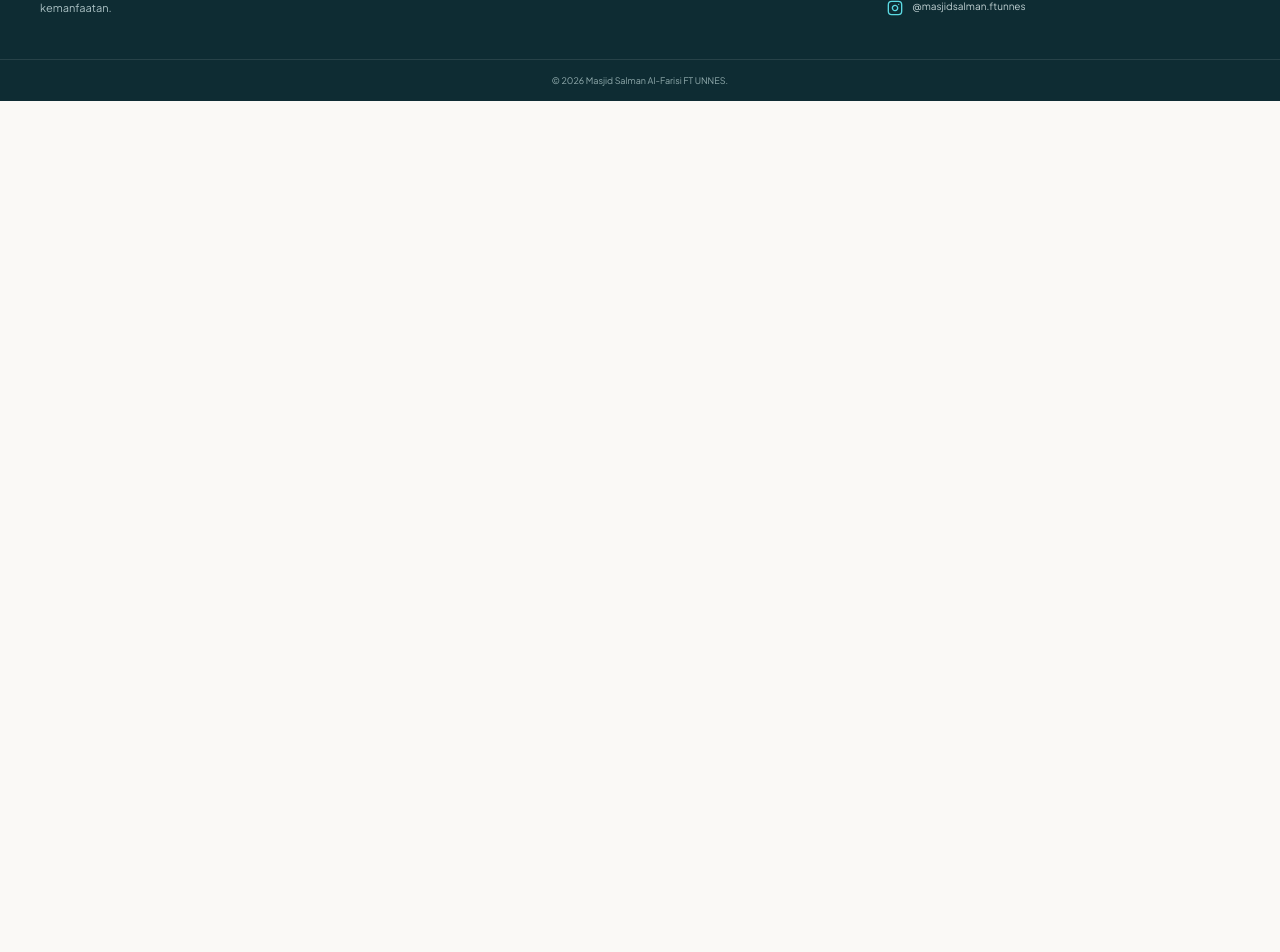
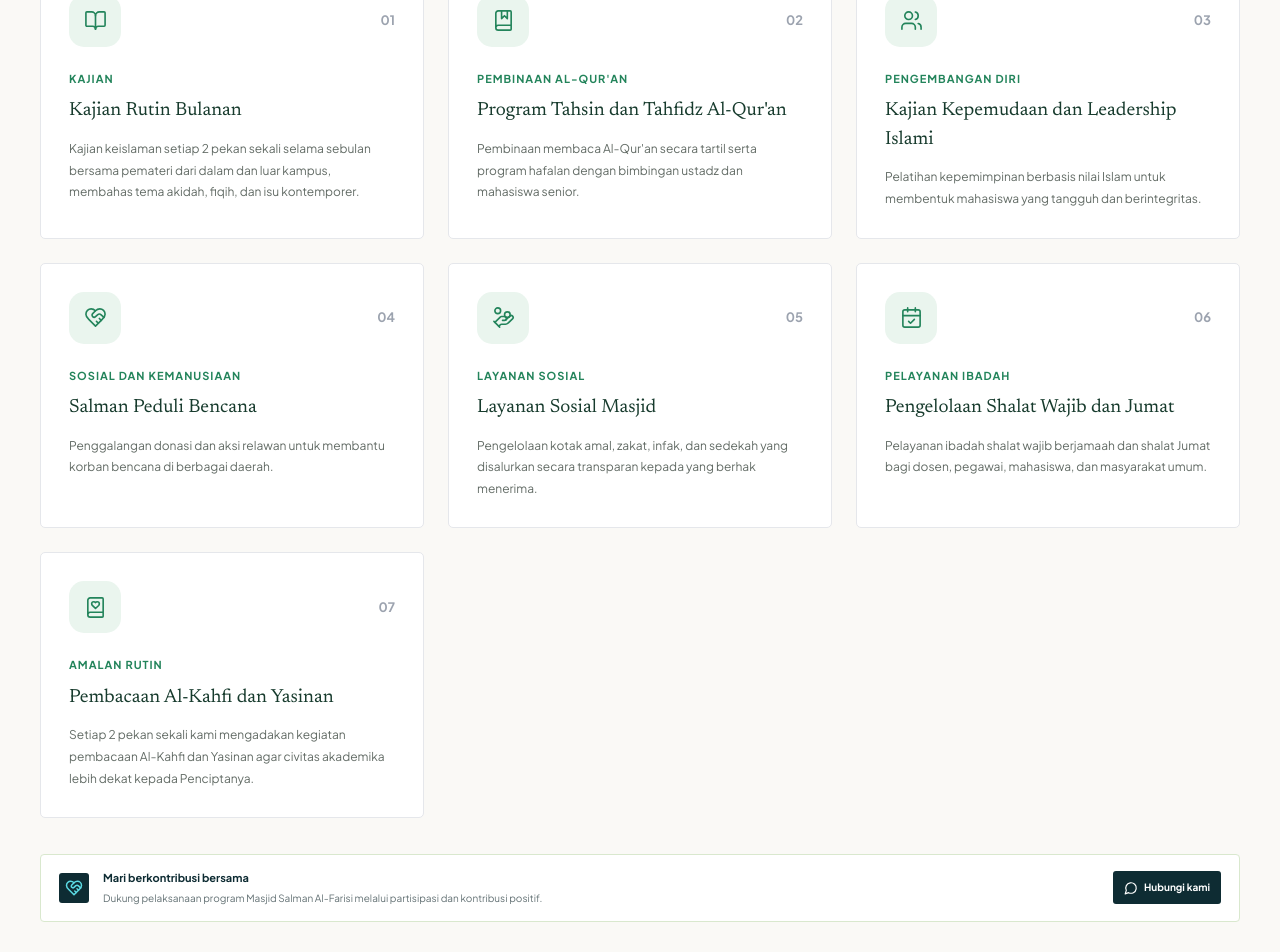
Before and after one commit to GinkoKy/masjid-salman-al-farisi, a React (Vite) app: page /program in a window 1280 px wide. Shown: the part 580-1532 px from the top of the page. Before the commit the page ends 800 px from the top, so only its background shows below. Built offline with nearby package versions, Linux system fonts and the light colour scheme.

Commit message:
Add program kerja page

```diff
--- a/src/App.jsx
+++ b/src/App.jsx
@@ -1,14 +1,16 @@
-import { Navigate, Route, Routes } from 'react-router-dom'
-import MainLayout from './layouts/MainLayout'
-import Beranda from './pages/Beranda'
-import TentangKami from './pages/TentangKami'
-import StrukturOrganisasi from './pages/StrukturOrganisasi'
-import Kegiatan from './pages/Kegiatan'
-import Agenda from './pages/Agenda'
+import { Navigate, Route, Routes } from "react-router-dom";
+import MainLayout from "./layouts/MainLayout";
+import Beranda from "./pages/Beranda";
+import TentangKami from "./pages/TentangKami";
+import StrukturOrganisasi from "./pages/StrukturOrganisasi";
+import Kegiatan from "./pages/Kegiatan";
+import Agenda from "./pages/Agenda";
 import { agendaPageData } from "./data/agenda";
-import Donasi from './pages/Donasi'
-import TidakDitemukan from './pages/TidakDitemukan'
-import { images } from './data/site'
+import Donasi from "./pages/Donasi";
+import TidakDitemukan from "./pages/TidakDitemukan";
+import { images } from "./data/site";
+import Program from "./pages/Program";
+import { programPageData } from "./data/program";
 
 export default function App() {
   return (
@@ -19,10 +21,11 @@ export default function App() {
         <Route path="/struktur-organisasi" element={<StrukturOrganisasi />} />
         <Route path="/kegiatan" element={<Kegiatan />} />
         <Route path="/agenda" element={<Agenda {...agendaPageData} />} />
+        <Route path="/program" element={<Program {...programPageData} />} />
         <Route path="/donasi" element={<Donasi />} />
         <Route path="/beranda" element={<Navigate to="/" replace />} />
         <Route path="*" element={<TidakDitemukan />} />
       </Route>
     </Routes>
-  )
+  );
 }
--- /dev/null
+++ b/src/components/ProgramCards.jsx
@@ -0,0 +1,52 @@
+
+import {
+  BookOpen,
+  BookMarked,
+  Users,
+  HeartHandshake,
+  HandCoins,
+  CalendarCheck,
+  BookHeart,
+} from "lucide-react";
+
+const programIcons = [
+  BookOpen,
+  BookMarked,
+  Users,
+  HeartHandshake,
+  HandCoins,
+  CalendarCheck,
+  BookHeart,
+];
+
+export default function ProgramCards({ programs = [] }) {
+  return (
+    <div className="program-grid">
+      {programs.map((program, index) => {
+        const Icon = programIcons[index % programIcons.length];
+
+        return (
+          <article className="program-card" key={program.id}>
+            <div className="program-card-top">
+              <span className="program-icon">
+                <Icon size={23} strokeWidth={1.7} />
+              </span>
+
+              <span className="program-number">
+                {String(program.id).padStart(2, "0")}
+              </span>
+            </div>
+
+            <span className="program-category">
+              {program.category}
+            </span>
+
+            <h3>{program.title}</h3>
+
+            <p>{program.description}</p>
+          </article>
+        );
+      })}
+    </div>
+  );
+}
--- /dev/null
+++ b/src/data/program.js
@@ -0,0 +1,76 @@
+
+export const programPageData = {
+  hero: {
+    eyebrow: "PROGRAM KERJA & PENGABDIAN",
+    title: "Program Kerja",
+    description:
+      "Berbagai program Masjid Salman Al-Farisi FT UNNES untuk membina keislaman, mengembangkan potensi mahasiswa, dan menumbuhkan kepedulian sosial.",
+  },
+
+  section: {
+    eyebrow: "PROGRAM UNGGULAN",
+    title: "Program Kerja Masjid Salman Al-Farisi",
+    description:
+      "Program ibadah, pembinaan, kepemimpinan, dan pelayanan sosial untuk civitas akademika serta masyarakat.",
+  },
+
+  programs: [
+    {
+      id: 1,
+      category: "Kajian",
+      title: "Kajian Rutin Bulanan",
+      description:
+        "Kajian keislaman setiap 2 pekan sekali selama sebulan bersama pemateri dari dalam dan luar kampus, membahas tema akidah, fiqih, dan isu kontemporer.",
+    },
+    {
+      id: 2,
+      category: "Pembinaan Al-Qur'an",
+      title: "Program Tahsin dan Tahfidz Al-Qur'an",
+      description:
+        "Pembinaan membaca Al-Qur'an secara tartil serta program hafalan dengan bimbingan ustadz dan mahasiswa senior.",
+    },
+    {
+      id: 3,
+      category: "Pengembangan Diri",
+      title: "Kajian Kepemudaan dan Leadership Islami",
+      description:
+        "Pelatihan kepemimpinan berbasis nilai Islam untuk membentuk mahasiswa yang tangguh dan berintegritas.",
+    },
+    {
+      id: 4,
+      category: "Sosial dan Kemanusiaan",
+      title: "Salman Peduli Bencana",
+      description:
+        "Penggalangan donasi dan aksi relawan untuk membantu korban bencana di berbagai daerah.",
+    },
+    {
+      id: 5,
+      category: "Layanan Sosial",
+      title: "Layanan Sosial Masjid",
+      description:
+        "Pengelolaan kotak amal, zakat, infak, dan sedekah yang disalurkan secara transparan kepada yang berhak menerima.",
+    },
+    {
+      id: 6,
+      category: "Pelayanan Ibadah",
+      title: "Pengelolaan Shalat Wajib dan Jumat",
+      description:
+        "Pelayanan ibadah shalat wajib berjamaah dan shalat Jumat bagi dosen, pegawai, mahasiswa, dan masyarakat umum.",
+    },
+    {
+      id: 7,
+      category: "Amalan Rutin",
+      title: "Pembacaan Al-Kahfi dan Yasinan",
+      description:
+        "Setiap 2 pekan sekali kami mengadakan kegiatan pembacaan Al-Kahfi dan Yasinan agar civitas akademika lebih dekat kepada Penciptanya.",
+    },
+  ],
+
+  banner: {
+    title: "Mari berkontribusi bersama",
+    description:
+      "Dukung pelaksanaan program Masjid Salman Al-Farisi melalui partisipasi dan kontribusi positif.",
+    buttonText: "Hubungi kami",
+    buttonLink: "/donasi",
+  },
+};
--- a/src/data/site.js
+++ b/src/data/site.js
@@ -24,6 +24,7 @@ export const navigation = [
   { label: "Struktur Takmir", to: "/struktur-organisasi" },
   { label: "Kegiatan & Dokumentasi", to: "/kegiatan" },
   { label: "Agenda & Event", to: "/agenda" },
+  { label: "Program Kerja", to: "/program" },
 ];
 
 export const images = {
--- a/src/index.css
+++ b/src/index.css
@@ -1427,3 +1427,130 @@ blockquote {
     white-space: normal;
   }
 }
+
+
+/* Program Kerja */
+.section-program {
+  padding-top: 64px;
+  padding-bottom: 80px;
+}
+
+.program-grid {
+  display: grid;
+  grid-template-columns: repeat(3, minmax(0, 1fr));
+  gap: 24px;
+}
+
+.program-card {
+  display: flex;
+  flex-direction: column;
+  align-items: flex-start;
+  min-width: 0;
+  padding: 28px;
+  border: 1px solid var(--border-color, #e5e7eb);
+  border-radius: 5px;
+  background: var(--card-bg, #ffffff);
+  transition:
+    transform 250ms ease,
+    box-shadow 250ms ease,
+    border-color 250ms ease;
+}
+
+.program-card:hover {
+  transform: translateY(-5px);
+  border-color: var(--primary-color, #23845b);
+  box-shadow: 0 12px 30px rgb(0 0 0 / 7%);
+}
+
+.program-card-top {
+  display: flex;
+  align-items: center;
+  justify-content: space-between;
+  width: 100%;
+  margin-bottom: 24px;
+}
+
+.program-icon {
+  display: grid;
+  place-items: center;
+  width: 52px;
+  height: 52px;
+  border-radius: 15px;
+  color: var(--primary-color, #23845b);
+  background: var(--primary-soft, #eaf5ee);
+}
+
+.program-number {
+  font-size: 13px;
+  font-weight: 700;
+  color: var(--muted-color, #9ca3af);
+}
+
+.program-category {
+  margin-bottom: 10px;
+  color: var(--primary-color, #23845b);
+  font-size: 11px;
+  font-weight: 700;
+  letter-spacing: 1px;
+  text-transform: uppercase;
+}
+
+.program-card h3 {
+  margin: 0 0 12px;
+  font-size: 19px;
+  line-height: 1.5;
+  color: var(--heading-color, #173b2d);
+}
+
+.program-card p {
+  margin: 0;
+  font-size: 12px;
+  line-height: 1.8;
+  color: var(--text-color, #626b65);
+}
+
+.program-banner {
+  margin-top: 36px;
+}
+
+@media (max-width: 900px) {
+  .program-grid {
+    grid-template-columns: repeat(2, minmax(0, 1fr));
+    gap: 18px;
+  }
+
+  .program-card {
+    padding: 24px;
+  }
+}
+
+@media (max-width: 600px) {
+  .section-program {
+    padding-top: 44px;
+    padding-bottom: 56px;
+  }
+
+  .program-grid {
+    grid-template-columns: minmax(0, 1fr);
+    gap: 16px;
+  }
+
+  .program-card {
+    padding: 22px;
+    border-radius: 16px;
+  }
+
+  .program-card h3 {
+    font-size: 18px;
+  }
+}
+
+@media (prefers-reduced-motion: reduce) {
+  .program-card {
+    transition: none;
+  }
+
+  .program-card:hover {
+    transform: none;
+  }
+}
--- /dev/null
+++ b/src/pages/Program.jsx
@@ -0,0 +1,54 @@
+
+import { HeartHandshake, MessageCircle } from "lucide-react";
+import { Link } from "react-router-dom";
+import SectionHeading from "../components/SectionHeading";
+import ProgramCards from "../components/ProgramCards";
+
+export default function Program({
+  hero,
+  section,
+  programs,
+  banner,
+}) {
+  return (
+    <>
+      <section className="page-hero">
+        <div className="container">
+          <span className="eyebrow-pill">
+            <span /> {hero.eyebrow}
+          </span>
+
+          <h1>{hero.title}</h1>
+
+          <p>{hero.description}</p>
+        </div>
+      </section>
+
+      <section className="section section-program">
+        <div className="container">
+          <SectionHeading
+            eyebrow={section.eyebrow}
+            title={section.title}
+            description={section.description}
+          />
+
+          <ProgramCards programs={programs} />
+
+          <div className="mission-banner program-banner">
+            <HeartHandshake />
+
+            <div>
+              <strong>{banner.title}</strong>
+              <p>{banner.description}</p>
+            </div>
+
+            <Link to={banner.buttonLink}>
+              <MessageCircle size={14} />
+              {banner.buttonText}
+            </Link>
+          </div>
+        </div>
+      </section>
+    </>
+  );
+}
```
